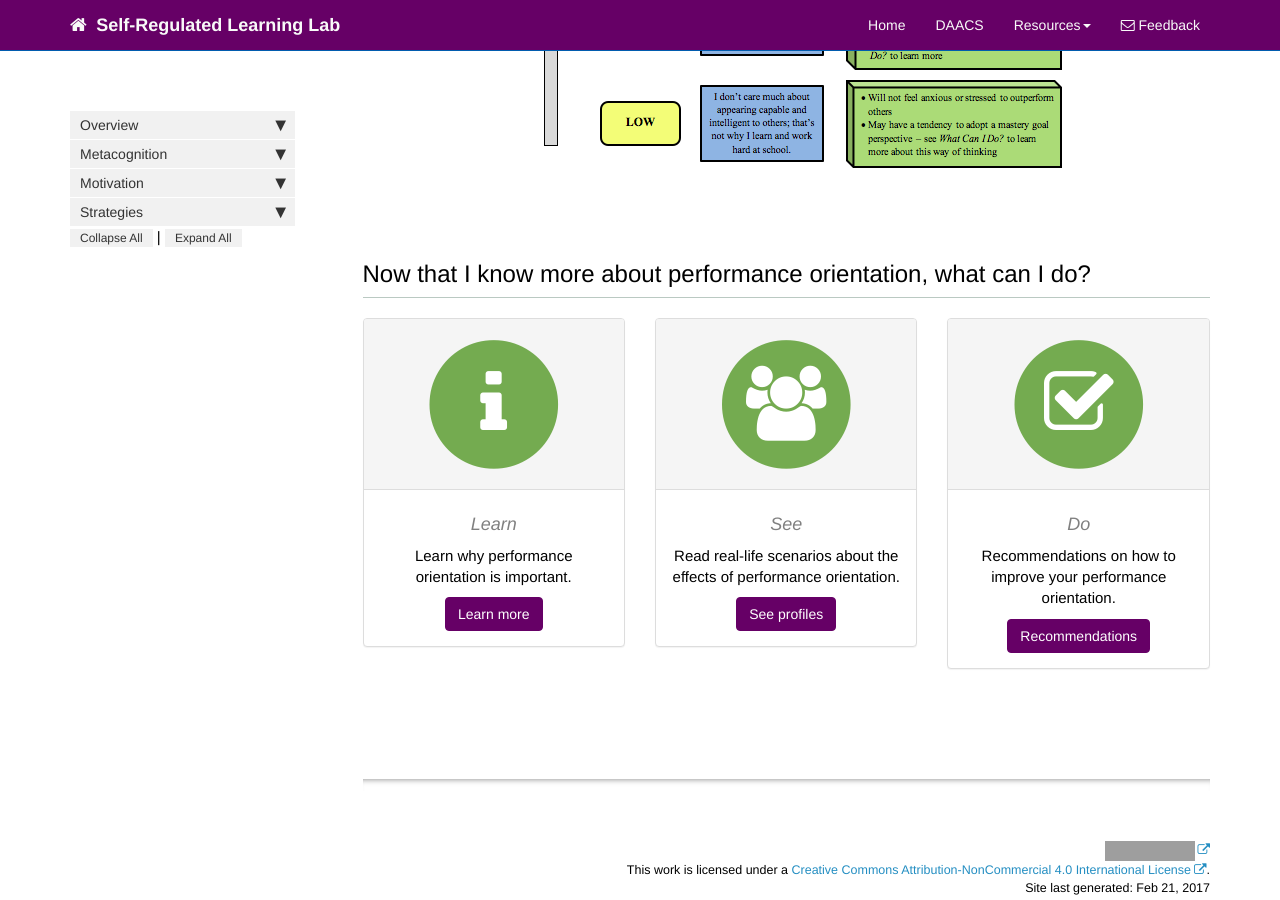
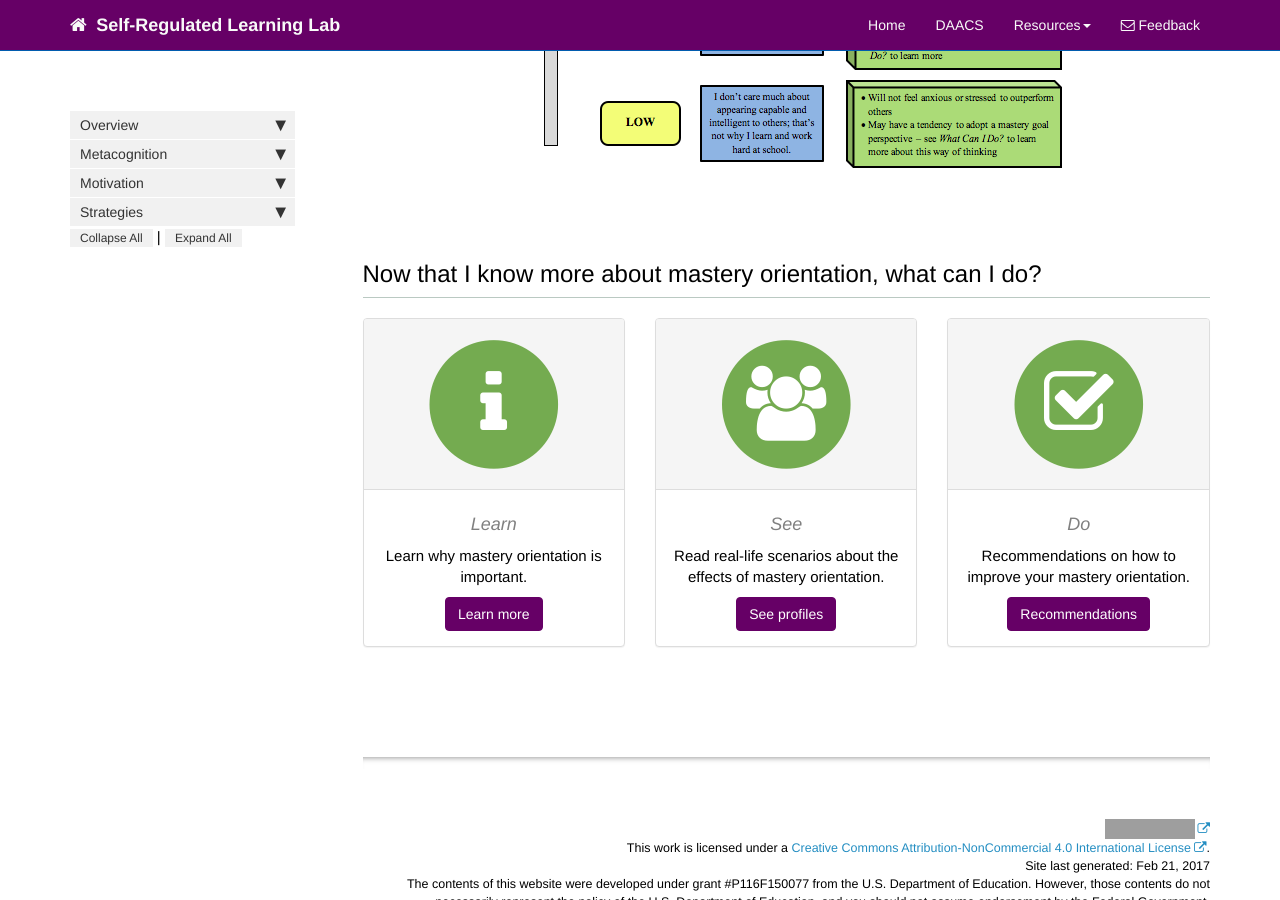
Before and after one commit to dfranklin02/SRL, a Jekyll site: the page built from docs/pages/motivation/mastery_orientation_influence.md, in a window 1280 px wide and 900 px high, scrolled down 1050 px. Built offline with Jekyll 4.4.1, drawn with Linux system fonts in a browser that asks for light colours; nearby versions of some CDN libraries; comment, search, counter and statistics services are not loaded; grey boxes are pictures that could not be loaded.

Commit message:
Changed performance to mastery

```diff
--- a/docs/_includes/footers/performance_orientation_footer.html
+++ b/docs/_includes/footers/performance_orientation_footer.html
@@ -1,6 +1,6 @@
 <div class="row">
          <div class="col-lg-12">
-             <h2 class="page-header">Now that I know more about performance orientation, what can I do?</h2>
+             <h2 class="page-header">Now that I know more about mastery orientation, what can I do?</h2>
          </div>
          <div class="col-md-4 col-sm-6">
              <div class="panel panel-default text-center">
@@ -12,8 +12,8 @@
                  </div>
                  <div class="panel-body">
                      <h4>Learn</h4>
-                     <p>Learn why performance orientation is important.</p>
-                     <a href="performance_orientation_influence.html" class="btn btn-primary">Learn more</a>
+                     <p>Learn why mastery orientation is important.</p>
+                     <a href="mastery_orientation_influence.html" class="btn btn-primary">Learn more</a>
                  </div>
              </div>
          </div>
@@ -27,8 +27,8 @@
                  </div>
                  <div class="panel-body">
                      <h4>See</h4>
-                     <p>Read real-life scenarios about the effects of performance orientation.</p>
-                     <a href="performance_orientation_profile.html" class="btn btn-primary">See profiles</a>
+                     <p>Read real-life scenarios about the effects of mastery orientation.</p>
+                     <a href="mastery_orientation_profile.html" class="btn btn-primary">See profiles</a>
                  </div>
              </div>
          </div>
@@ -42,8 +42,8 @@
                  </div>
                  <div class="panel-body">
                      <h4>Do</h4>
-                     <p>Recommendations on how to improve your performance orientation.</p>
-                     <a href="performance_orientation_recommendations.html" class="btn btn-primary">Recommendations</a>
+                     <p>Recommendations on how to improve your mastery orientation.</p>
+                     <a href="mastery_orientation_recommendations.html" class="btn btn-primary">Recommendations</a>
                  </div>
              </div>
          </div>
```
